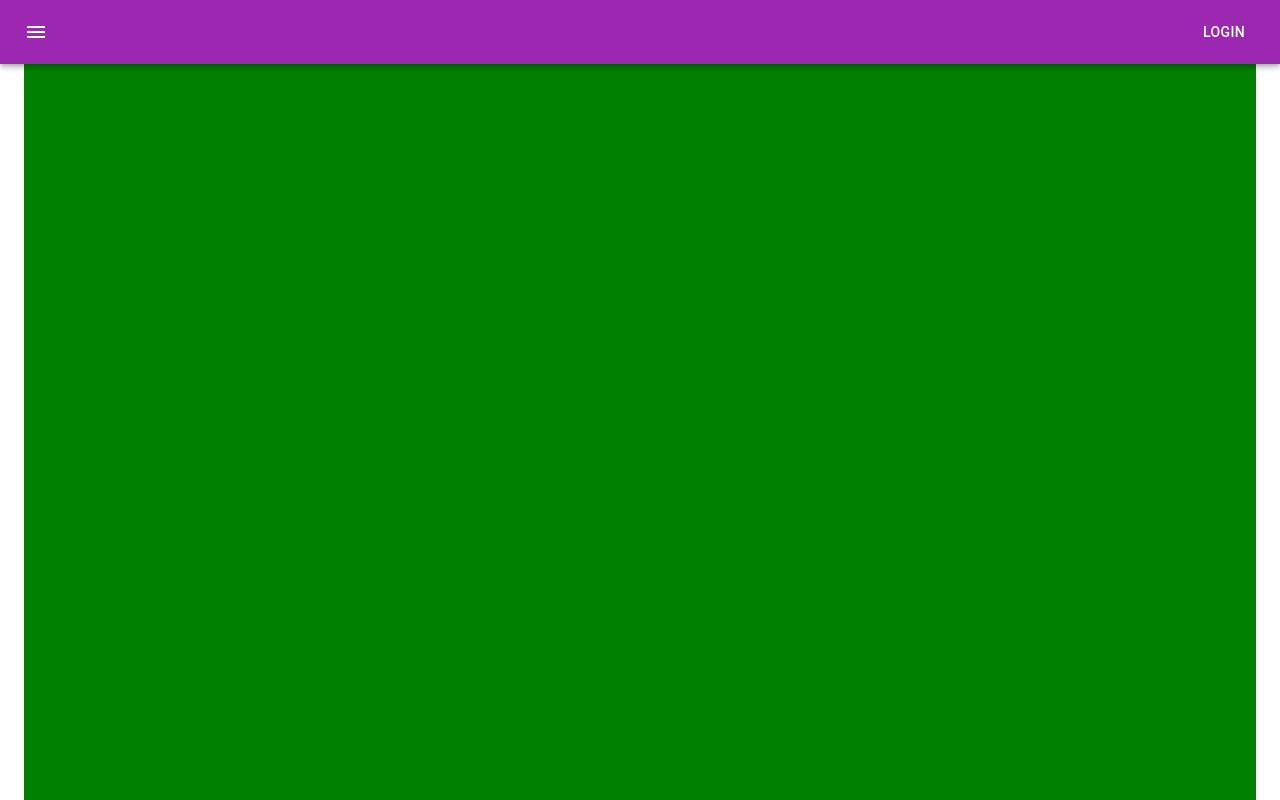
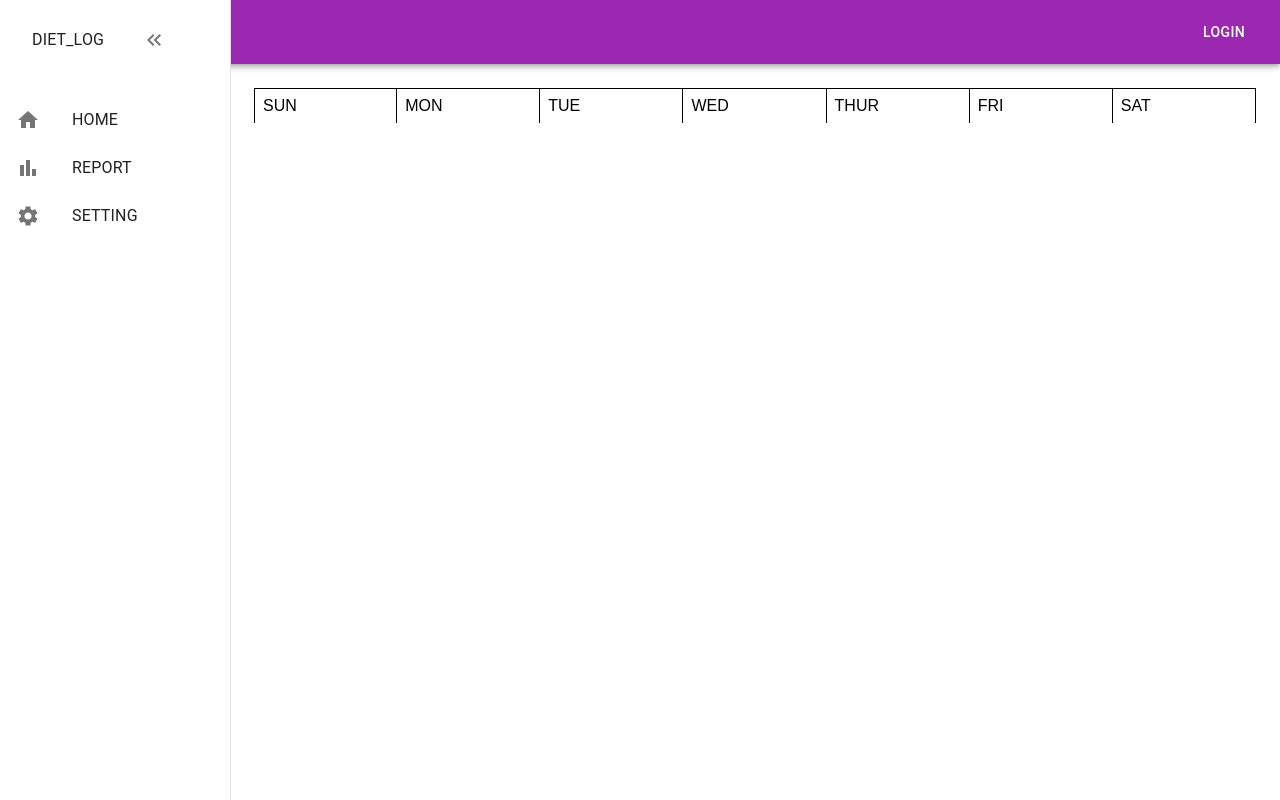
Before and after one commit to hyojinjeong/diet_diary, a React (Create React App) app: page / in a window 1280 px wide. Built offline with nearby package versions, Linux system fonts and the light colour scheme.

Commit message:
feat: 달력 요일 그리드 추가
- 요일 상수 추가
- Calendar 페이지 추가

```diff
--- a/src/App.tsx
+++ b/src/App.tsx
@@ -1,12 +1,12 @@
 import React from "react";
 import { Route, BrowserRouter as Router, Routes } from "react-router-dom";
-import Main from "./pages/Main";
+import Calendar from "./pages/Calendar/Calendar";
 
 function App() {
   return (
     <Router>
       <Routes>
-        <Route path="/" element={<Main />} />
+        <Route path="/" element={<Calendar />} />
       </Routes>
     </Router>
   );
--- a/src/components/Layout/Layout.tsx
+++ b/src/components/Layout/Layout.tsx
@@ -1,18 +1,17 @@
-import React, { useState, useCallback } from "react";
+import { useState, useCallback } from "react";
 import Header from "../Header/Header";
 import Sidebar from "../Sidebar/Sidebar";
-import { Container, Box } from "@mui/material";
+import { Container } from "@mui/material";
 import { ContentWrapper } from "./style";
 
 interface Props {
-  children: JSX.Element | JSX.Element[];
+  children: JSX.Element;
 }
 
 const Layout = (props: Props) => {
-  const [isOpen, setIsOpen] = useState<boolean>(false);
+  const [isOpen, setIsOpen] = useState<boolean>(true);
 
   const toggleSidebar = useCallback(() => {
-    console.log("log");
     setIsOpen((prev) => !prev);
   }, [isOpen]);
 
@@ -28,6 +27,7 @@ const Layout = (props: Props) => {
             justifyContent: "center",
             height: "100%",
             width: "100%",
+            padding: "24px",
           }}
         >
           {props.children}
--- a/src/components/Layout/style.ts
+++ b/src/components/Layout/style.ts
@@ -6,7 +6,7 @@ interface ContentProps {
 
 export const ContentWrapper = styled("div")`
   margin-top: 64px;
-  margin-left: ${(props: ContentProps) => (props.isOpen ? "200px" : 0)};
+  margin-left: ${(props: ContentProps) => (props.isOpen ? "230px" : 0)};
   min-width: 350px;
   height: calc(100vh - 64px);
   transition: margin-left 0.5s;
--- a/src/components/Sidebar/Sidebar.tsx
+++ b/src/components/Sidebar/Sidebar.tsx
@@ -22,9 +22,9 @@ const Sidebar = ({ isOpen, toggleSidebar }: SidebarProps) => {
       anchor={"left"}
       open={isOpen}
       variant={"persistent"}
-      sx={{ width: 200 }}
+      sx={{ width: 230 }}
     >
-      <Box sx={{ width: 200 }} role="presentation">
+      <Box sx={{ width: 230 }} role="presentation">
         <List>
           <ListItem key={"close"}>
             <ListItemButton>
--- /dev/null
+++ b/src/constants/date.ts
@@ -0,0 +1,3 @@
+const DAYS = ["SUN", "MON", "TUE", "WED", "THUR", "FRI", "SAT"];
+
+export { DAYS };
--- /dev/null
+++ b/src/pages/Calendar/Calendar.tsx
@@ -0,0 +1,17 @@
+import Layout from "../../components/Layout/Layout";
+import { DAYS } from "../../constants/date";
+import { CalendarHeader, Days } from "./style";
+
+const Calendar = () => {
+  return (
+    <Layout>
+      <CalendarHeader>
+        {DAYS.map((day) => (
+          <Days>{day}</Days>
+        ))}
+      </CalendarHeader>
+    </Layout>
+  );
+};
+
+export default Calendar;
--- /dev/null
+++ b/src/pages/Calendar/style.ts
@@ -0,0 +1,18 @@
+import styled from "@emotion/styled";
+
+export const CalendarHeader = styled("div")`
+  display: grid;
+  grid-template-columns: repeat(7, calc(100% / 7));
+  height: 2rem;
+  width: 100%;
+  & :first-child {
+    border-left: 1px solid black;
+  }
+`;
+
+export const Days = styled("span")`
+  padding: 0.5rem 0 0.5rem 0.5rem;
+  border-top: 1px solid black;
+  border-right: 1px solid black;
+  border-bottom: 1px-solid black;
+`;
```
